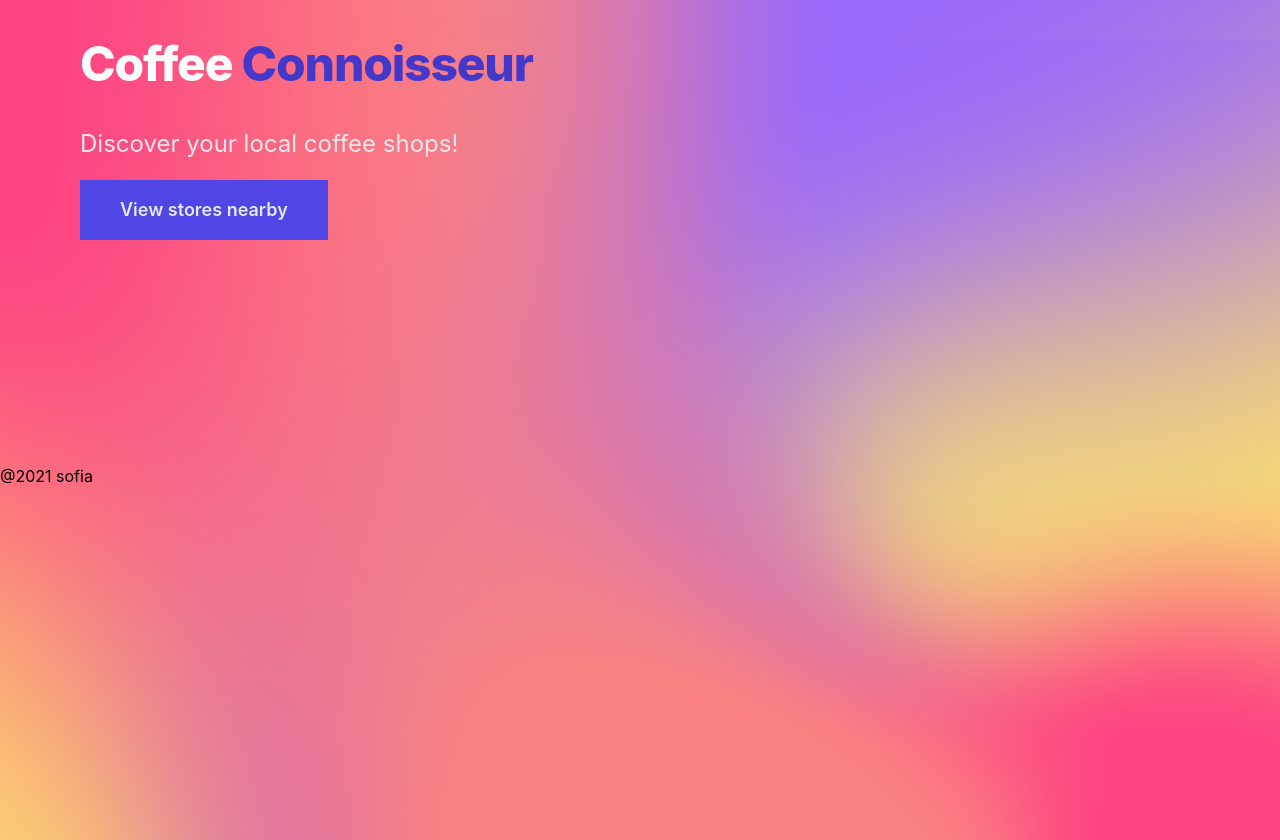
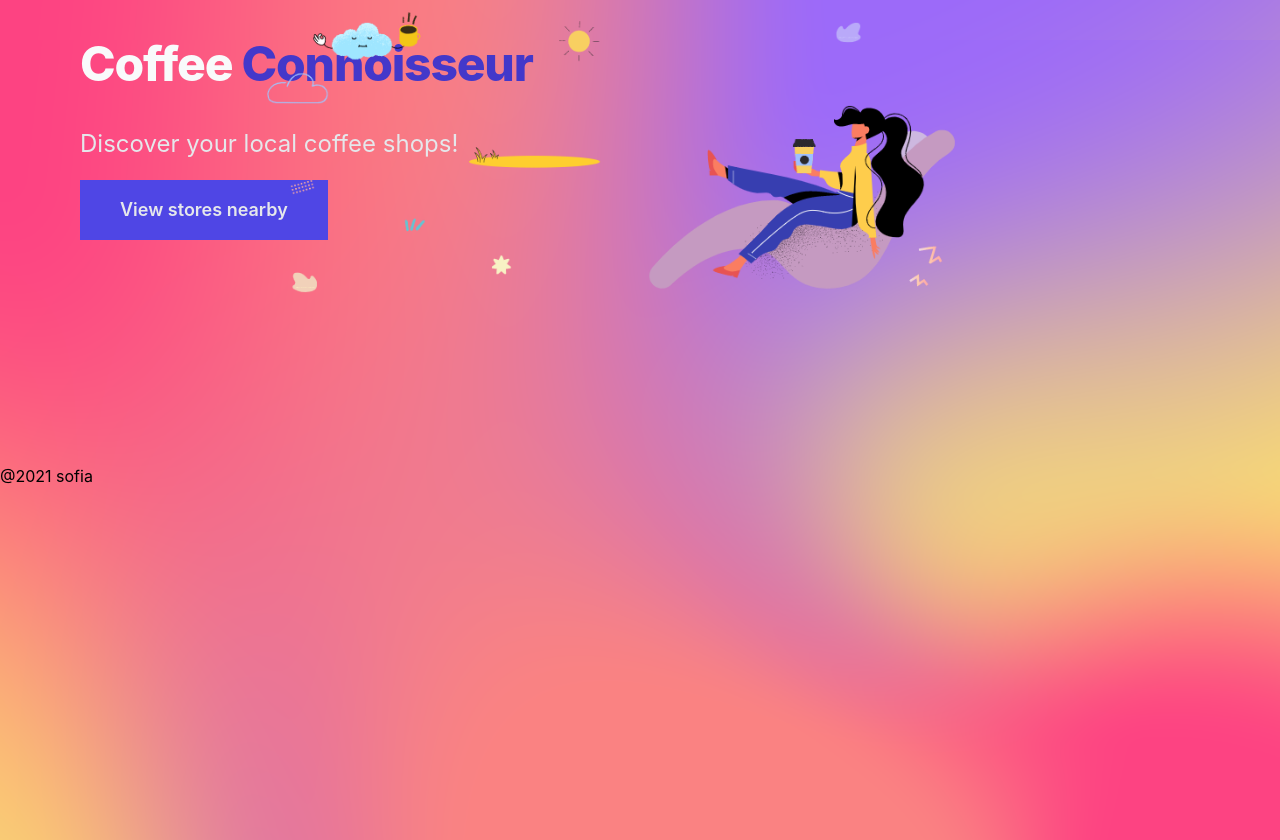
Before and after one commit to sofia-kn/coffe-stores-nextjs, a Next.js app in the folder coffee-stores/: page / in a window 1280 px wide. Built offline with nearby package versions, Linux system fonts and the light colour scheme.

Commit message:
style (index) : add hero image to home page

```diff
--- a/coffee-stores/pages/index.jsx
+++ b/coffee-stores/pages/index.jsx
@@ -1,12 +1,12 @@
-import Head from 'next/head'
-import Banner from '../components/Banner'
-import styles from '../styles/Home.module.css'
+import Head from "next/head";
+import Image from "next/image";
+import Banner from "../components/Banner";
+import styles from "../styles/Home.module.css";
 
 export default function Home() {
-
   const handleOnBannerBtnClick = () => {
-    console.log('btn click');
-  }
+    console.log("btn click");
+  };
   return (
     <div className={styles.container}>
       <Head>
@@ -16,12 +16,14 @@ export default function Home() {
       </Head>
 
       <main className={styles.main}>
-
-          <Banner buttonText='View stores nearby' handleOnClick={handleOnBannerBtnClick}/>
-
+        <Banner
+          buttonText="View stores nearby"
+          handleOnClick={handleOnBannerBtnClick}
+        />
+        <div className="absolute top-0 z-10 md:right-1/4">
+          <Image src="/static/hero-image.png" width={700} height={400} />
+        </div>
       </main>
-
-
     </div>
-  )
+  );
 }
```
Also changed, not shown: coffee-stores/public/static/hero-image.png (added).
